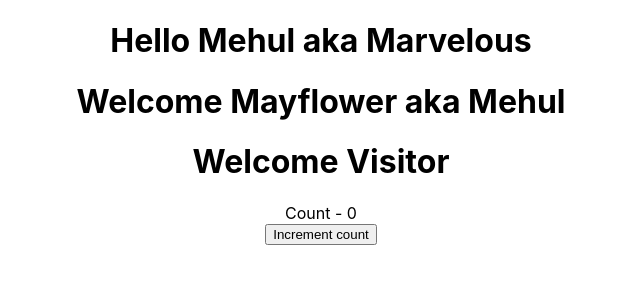
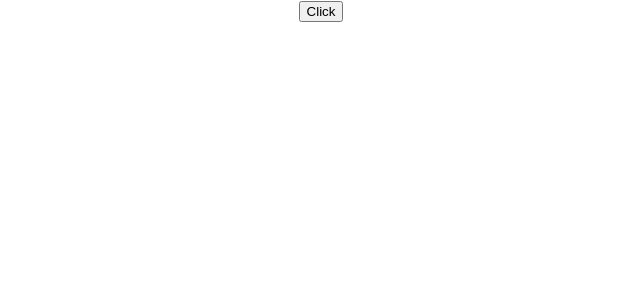
Before and after one commit to Azadmel/ReactFundas, a React (Create React App) app: page / in a window 1280 px wide. Shown: the top 300 px of the page, without its empty margins (319-959 px from the left). Built offline with nearby package versions, Linux system fonts and the light colour scheme.

Commit message:
On click event handling in a functional component

```diff
--- a/src/App.js
+++ b/src/App.js
@@ -4,15 +4,17 @@
 import Welcome from './components/Welcome'
 import Message from './components/Message'
 import Counter from './components/Counter'
+import FunctionClick from './components/FunctionClick'
 
 function App() {
   return (
     <div className="App">
-      <Greet name="Mehul" heroName="Marvelous"/>
+      {/* <Greet name="Mehul" heroName="Marvelous"/>
       <Welcome name="Mehul" heroName="Mayflower"></Welcome>
 
       <Message></Message>
-      <Counter></Counter>
+      <Counter></Counter> */}
+      <FunctionClick/>
     </div>
   );
 }
--- /dev/null
+++ b/src/components/FunctionClick.js
@@ -0,0 +1,16 @@
+import React from 'react'
+
+function FunctionClick() {
+
+    function clickHandler(){
+        console.log("button clicked")
+    }
+
+    return (
+        <div>
+            <button onClick={clickHandler}>Click</button>
+        </div>
+    )
+}
+
+export default FunctionClick
```
